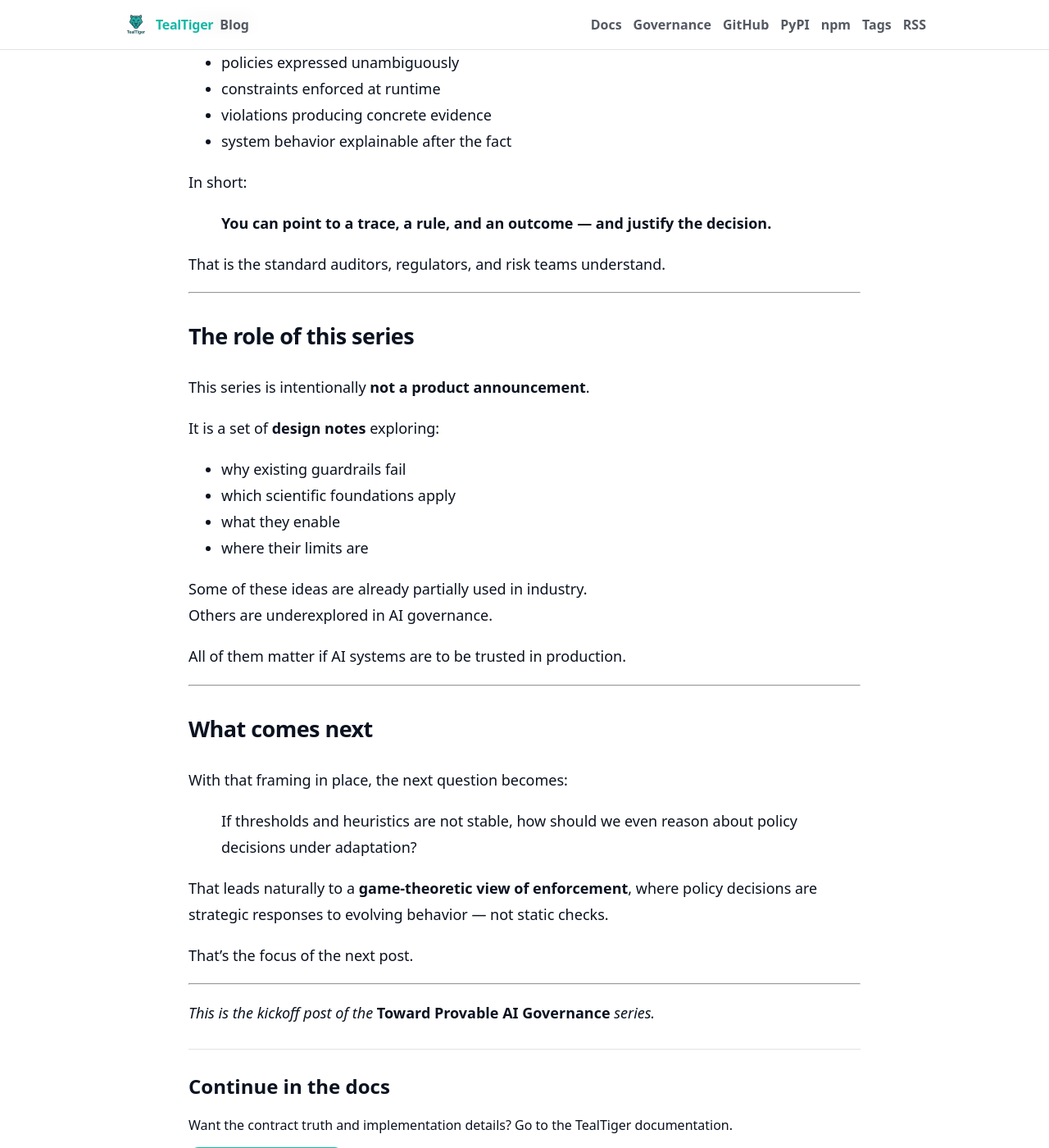
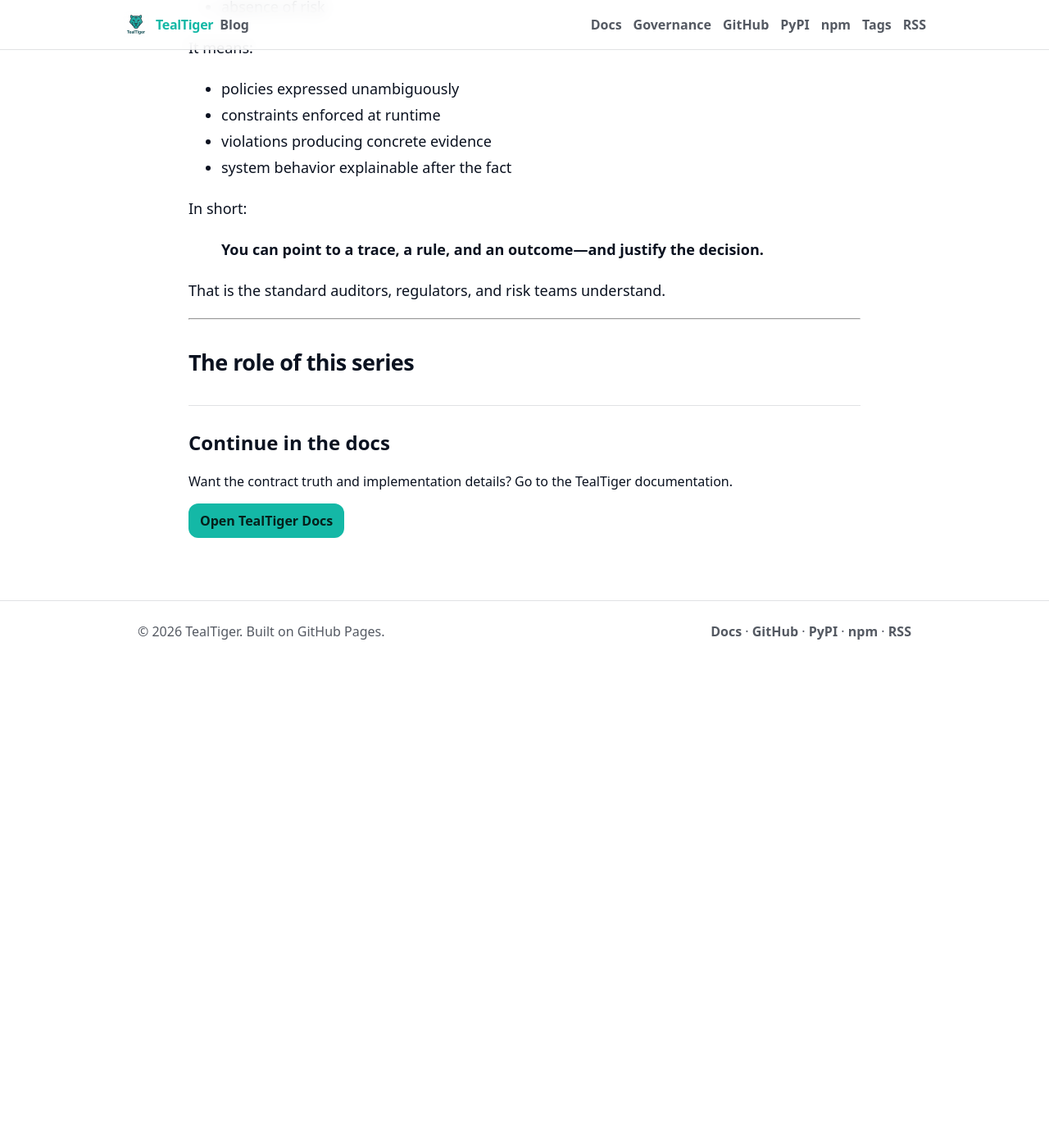
Before and after one commit to agentguard-ai/TealTiger-Blogs, a Jekyll site: the page built from _posts/2026-03-31-toward-provable-ai-governance-why-agent-security-needs-math.md, in a window 1280 px wide and 1400 px high, scrolled down 3473 px. Shown: the whole window at 82% size. Built offline with Jekyll 4.4.1, drawn with Linux system fonts in a browser that asks for light colours; after the commit the page ends 4280 px from its top, so only the background shows below that; some of the changed text lies outside the part shown.

Commit message:
Update 2026-03-31-toward-provable-ai-governance-why-agent-security-needs-math.md

```diff
--- a/_posts/2026-03-31-toward-provable-ai-governance-why-agent-security-needs-math.md
+++ b/_posts/2026-03-31-toward-provable-ai-governance-why-agent-security-needs-math.md
@@ -1,14 +1,19 @@
 ---
+layout: post
 title: "Toward Provable AI Governance: Why Agent Security Needs Math, Not Just Guardrails"
 description: As AI systems become agentic and multi-step, heuristic guardrails no longer scale. This post explains why future AI governance must be grounded in provable, measurable foundations.
 tags: [foundations, governance, agents, runtime, security-theory]
+category: governance
 
-series: "Toward Provable AI Governance"
-series_order: 0
+series: foundations
+series_order: 1
 status: design-notes
 ---
 
-> **Status note:** This post explores scientific and architectural foundations for AI governance. It describes design direction and reasoning principles. **Not all mechanisms discussed are implemented in current TealTiger releases.**
+> **Status note:**
+> This post explores scientific and architectural foundations for AI governance.
+> It describes design direction and reasoning principles.
+> **Not all mechanisms discussed are implemented in current TealTiger releases.**
 
 ---
 
@@ -60,13 +65,13 @@
 
 ## Governance is not the same as guarding
 
-A key distinction gets lost in AI discussions:
+A key distinction often gets lost in AI discussions:
 
-- **Guardrails** try to reduce bad outcomes
+- **Guardrails** attempt to reduce bad outcomes
 - **Governance** defines, enforces, and proves constraints
 
-Enterprise governance requires answers to questions like:
-- What is *never allowed*?
+Enterprise governance requires clarity on questions such as:
+- What is *never* allowed?
 - What conditions must *always* hold?
 - What evidence proves compliance?
 - What failed, when, and why?
@@ -121,39 +126,11 @@
 - system behavior explainable after the fact
 
 In short:
-> **You can point to a trace, a rule, and an outcome — and justify the decision.**
+
+> **You can point to a trace, a rule, and an outcome—and justify the decision.**
 
 That is the standard auditors, regulators, and risk teams understand.
 
 ---
 
 ## The role of this series
-
-This series is intentionally **not a product announcement**.
-
-It is a set of **design notes** exploring:
-- why existing guardrails fail
-- which scientific foundations apply
-- what they enable
-- where their limits are
-
-Some of these ideas are already partially used in industry.
-Others are underexplored in AI governance.
-
-All of them matter if AI systems are to be trusted in production.
-
----
-
-## What comes next
-
-With that framing in place, the next question becomes:
-
-> If thresholds and heuristics are not stable, how should we even reason about policy decisions under adaptation?
-
-That leads naturally to a **game‑theoretic view of enforcement**, where policy decisions are strategic responses to evolving behavior — not static checks.
-
-That’s the focus of the next post.
-
----
-
-*This is the kickoff post of the* **Toward Provable AI Governance** *series.*
```
Also changed, not shown: other parts of _posts/2026-03-31-toward-provable-ai-governance-why-agent-security-needs-math.md (+2 -2 lines).
